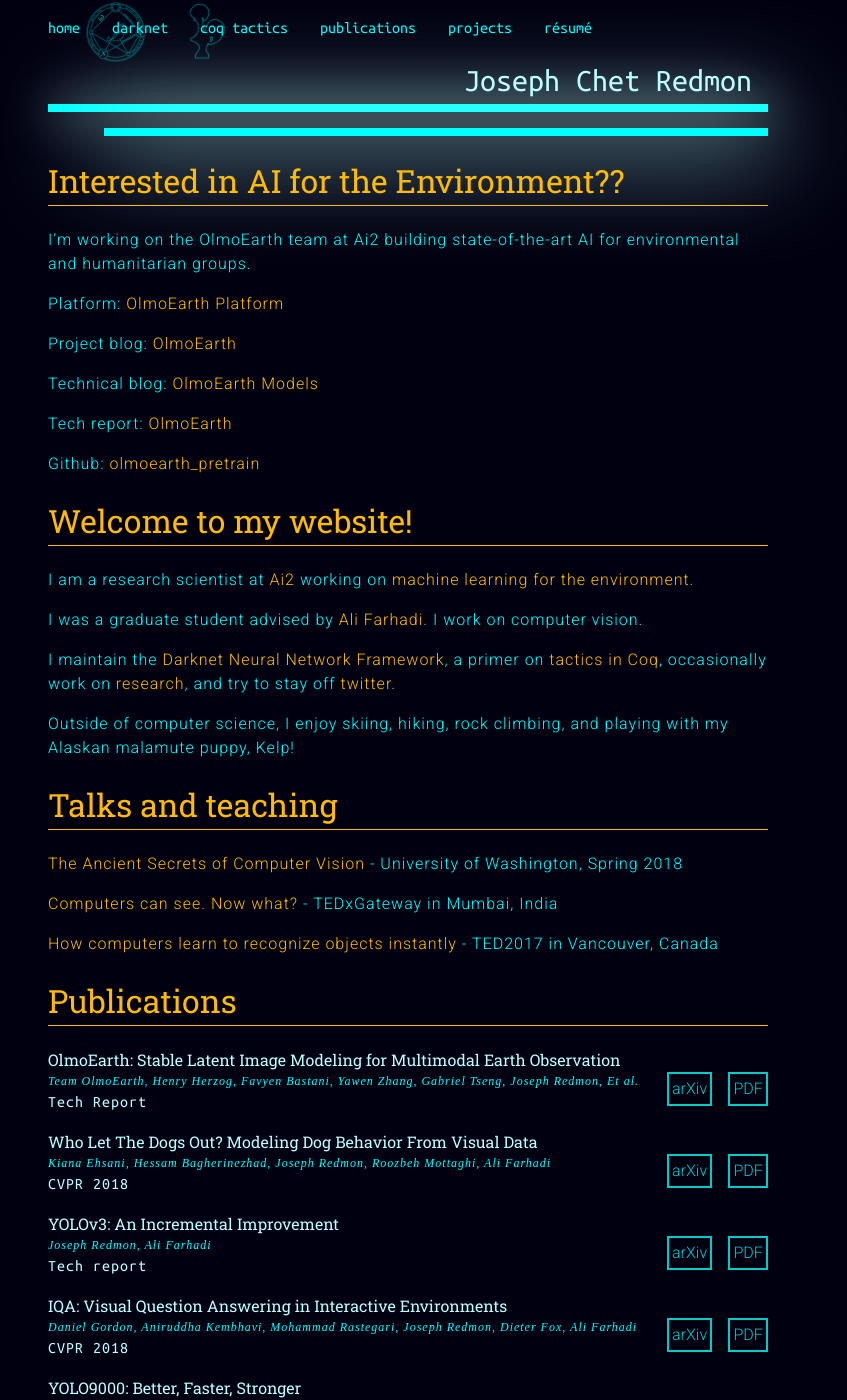
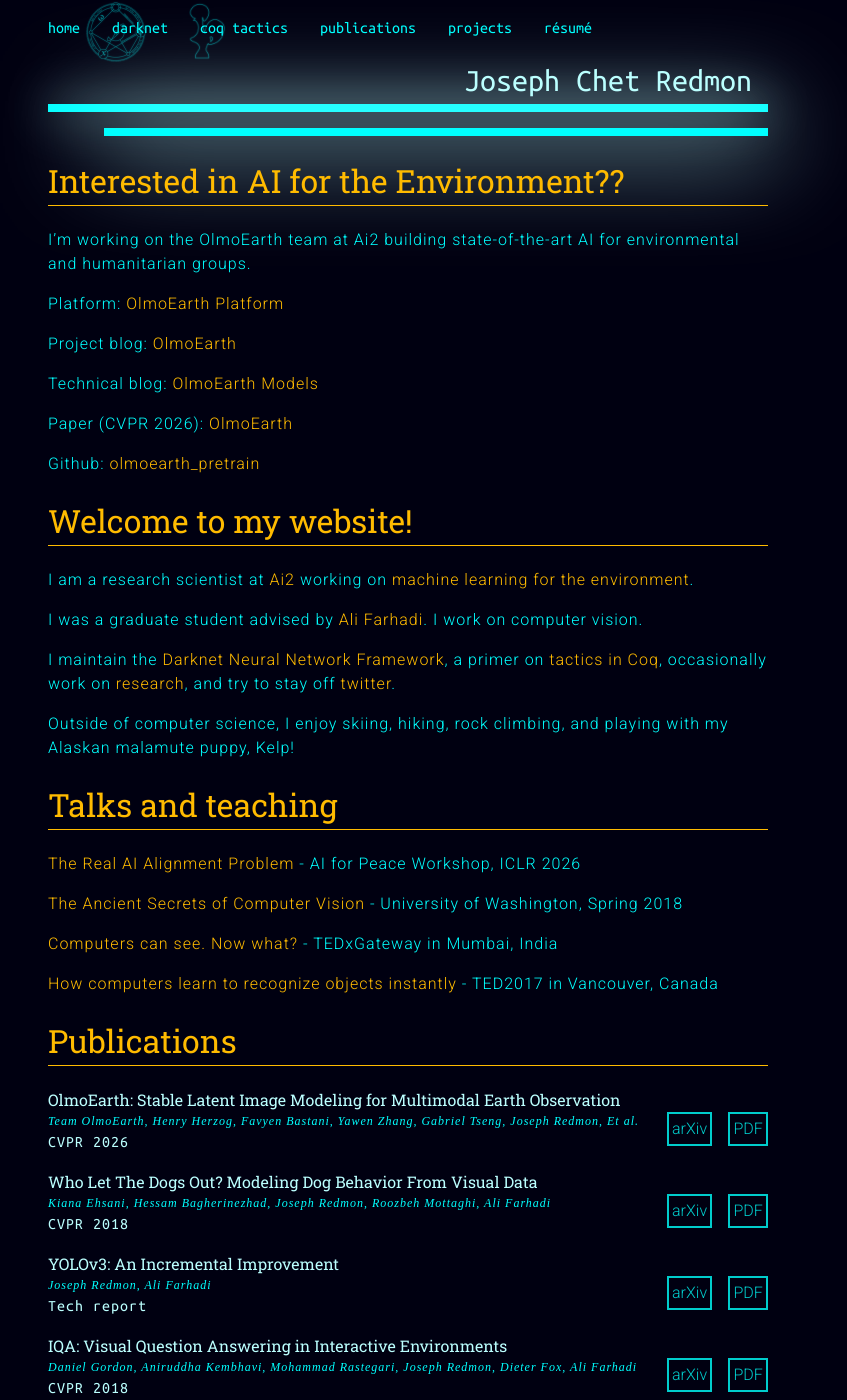
Before and after one commit to pjreddie/pjreddie.github.io, a Jekyll site: the page built from index.md, in a window 1280 px wide and 1400 px high. Shown: the whole window, without its empty margins (232-1079 px from the left). Built offline with Jekyll 4.4.1, drawn with Linux system fonts in a browser that asks for light colours.

Commit message:
update OlmoEarth to CVPR 2026, add AI for Peace talk
Co-Authored-By: Claude Opus 4.7 (1M context) <noreply@anthropic.com>

```diff
--- a/index.md
+++ b/index.md
@@ -25,7 +25,7 @@ Project blog: [OlmoEarth](https://allenai.org/olmoearth)
 
 Technical blog: [OlmoEarth Models](https://allenai.org/blog/olmoearth-models)
 
-Tech report: [OlmoEarth](/static/papers/OlmoEarth.pdf)
+Paper (CVPR 2026): [OlmoEarth](/static/papers/OlmoEarth.pdf)
 
 Github: [olmoearth_pretrain](https://github.com/allenai/olmoearth_pretrain)
 
@@ -41,6 +41,8 @@ Outside of computer science, I enjoy skiing, hiking, rock climbing, and playing
 
 # Talks and teaching
 
+[The Real AI Alignment Problem](https://www.youtube.com/watch?v=KHzzf0tIwDM) - AI for Peace Workshop, ICLR 2026
+
 [The Ancient Secrets of Computer Vision](https://pjreddie.com/courses/computer-vision/) - University of Washington, Spring 2018
 
 [Computers can see. Now what?](https://www.youtube.com/watch?v=XS2UWYuh5u0) - TEDxGateway in Mumbai, India
@@ -54,7 +56,7 @@ Outside of computer science, I enjoy skiing, hiking, rock climbing, and playing
 <a class="button" href="/static/papers/OlmoEarth.pdf">PDF</a>
 <a class="button" href="https://arxiv.org/abs/2511.13655">arXiv</a>
 <p class="byline">Team OlmoEarth, Henry Herzog, Favyen Bastani, Yawen Zhang, Gabriel Tseng, Joseph Redmon, Et al.</p>
-<p class="code desc">Tech Report</p>
+<p class="code desc">CVPR 2026</p>
 <div class="break"></div>
 </div>
 <div class="paper">
```
